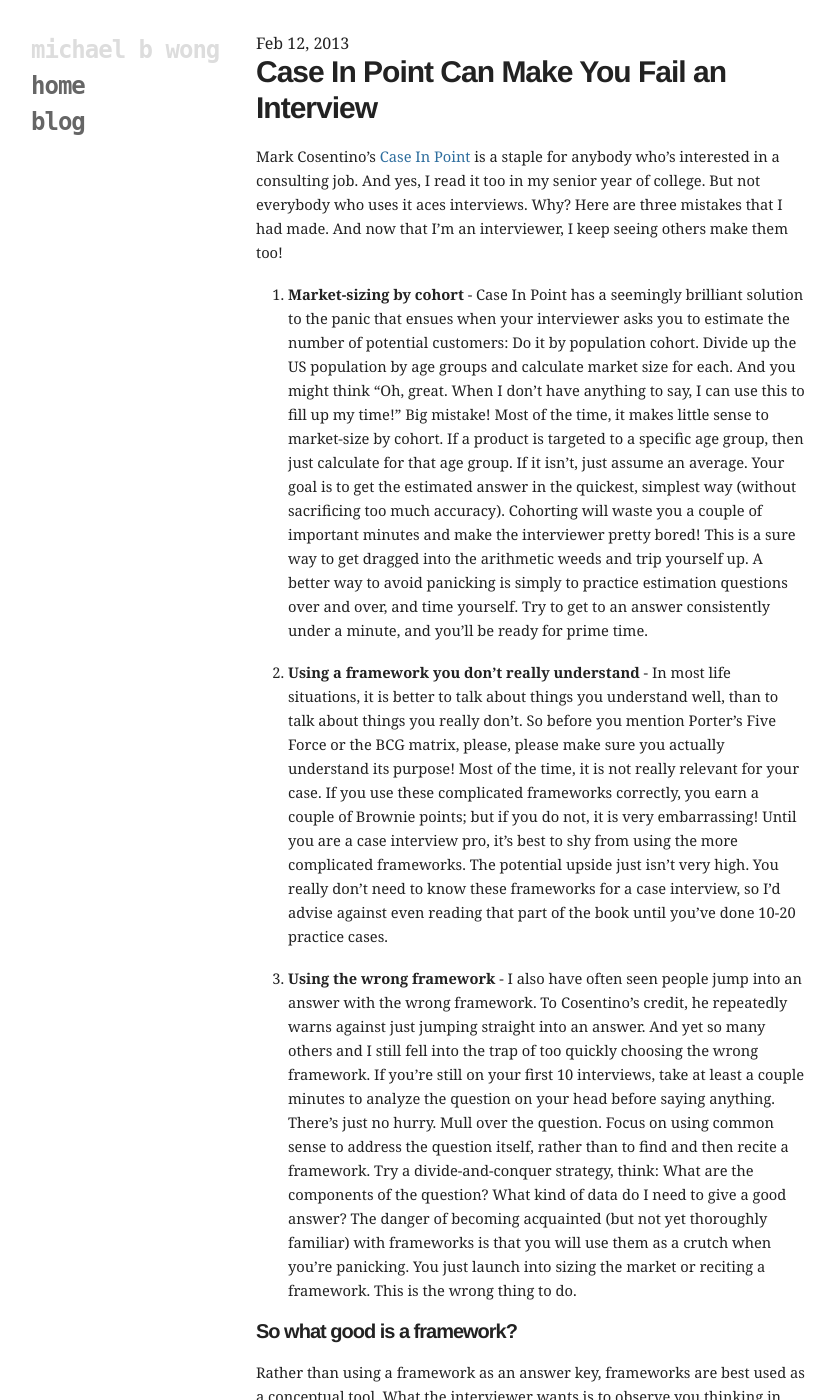
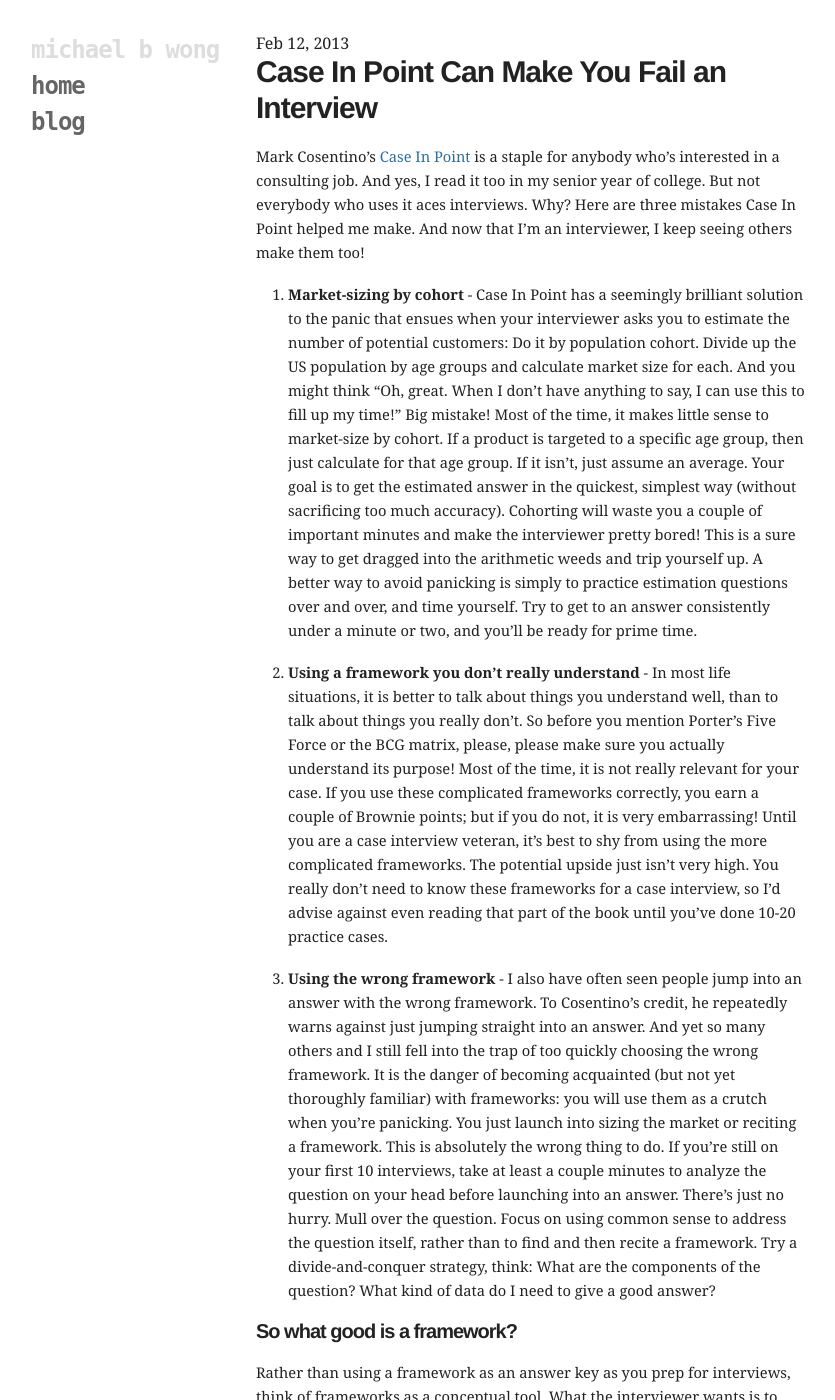
Before and after one commit to mbwong/mbwong.github.com, a Jekyll site: the page built from _posts/2013-02-12-case-in-point-can-help-you-fail-an-interview.md, in a window 1280 px wide and 1400 px high. Shown: the whole window, without its empty margins (94-929 px from the left). Built offline with Jekyll 4.4.1, drawn with Linux system fonts in a browser that asks for light colours; some of the changed text lies outside the part shown.

Commit message:
moar edits

```diff
--- a/_posts/2013-02-12-case-in-point-can-help-you-fail-an-interview.md
+++ b/_posts/2013-02-12-case-in-point-can-help-you-fail-an-interview.md
@@ -6,25 +6,25 @@ layout: post
 
 # Case In Point Can Make You Fail an Interview
 
-Mark Cosentino's [Case In Point][cip] is a staple for anybody who's interested in a consulting job. And yes, I read it too in my senior year of college. But not everybody who uses it aces interviews. Why? Here are three mistakes that I had made. And now that I’m an interviewer, I keep seeing others make them too!
+Mark Cosentino's [Case In Point][cip] is a staple for anybody who's interested in a consulting job. And yes, I read it too in my senior year of college. But not everybody who uses it aces interviews. Why? Here are three mistakes Case In Point helped me make. And now that I’m an interviewer, I keep seeing others make them too!
 
 [cip]: http://www.amazon.com/Case-Point-Complete-Interview-Preparation/dp/0971015864
 
-1. __Market-sizing by cohort__ - Case In Point has a seemingly brilliant solution to the panic that ensues when your interviewer asks you to estimate the number of potential customers: Do it by population cohort. Divide up the US population by age groups and calculate market size for each. And you might think "Oh, great. When I don't have anything to say, I can use this to fill up my time!" Big mistake! Most of the time, it makes little sense to market-size by cohort. If a product is targeted to a specific age group, then just calculate for that age group. If it isn't, just assume an average. Your goal is to get the estimated answer in the quickest, simplest way (without sacrificing too much accuracy). Cohorting will waste you a couple of important minutes and make the interviewer pretty bored! This is a sure way to get dragged into the arithmetic weeds and trip yourself up. A better way to avoid panicking is simply to practice estimation questions over and over, and time yourself. Try to get to an answer consistently under a minute, and you'll be ready for prime time.
+1. __Market-sizing by cohort__ - Case In Point has a seemingly brilliant solution to the panic that ensues when your interviewer asks you to estimate the number of potential customers: Do it by population cohort. Divide up the US population by age groups and calculate market size for each. And you might think "Oh, great. When I don't have anything to say, I can use this to fill up my time!" Big mistake! Most of the time, it makes little sense to market-size by cohort. If a product is targeted to a specific age group, then just calculate for that age group. If it isn't, just assume an average. Your goal is to get the estimated answer in the quickest, simplest way (without sacrificing too much accuracy). Cohorting will waste you a couple of important minutes and make the interviewer pretty bored! This is a sure way to get dragged into the arithmetic weeds and trip yourself up. A better way to avoid panicking is simply to practice estimation questions over and over, and time yourself. Try to get to an answer consistently under a minute or two, and you'll be ready for prime time.
 
-2. __Using a framework you don't really understand__ - In most life situations, it is better to talk about things you understand well, than to talk about things you really don't. So before you mention Porter's Five Force or the BCG matrix, please, please make sure you actually understand its purpose! Most of the time, it is not really relevant for your case. If you use these complicated frameworks correctly, you earn a couple of Brownie points; but if you do not, it is very embarrassing! Until you are a case interview pro, it's best to shy from using the more complicated frameworks. The potential upside just isn't very high. You really don't need to know these frameworks for a case interview, so I'd advise against even reading that part of the book until you've done 10-20 practice cases.
+2. __Using a framework you don't really understand__ - In most life situations, it is better to talk about things you understand well, than to talk about things you really don't. So before you mention Porter's Five Force or the BCG matrix, please, please make sure you actually understand its purpose! Most of the time, it is not really relevant for your case. If you use these complicated frameworks correctly, you earn a couple of Brownie points; but if you do not, it is very embarrassing! Until you are a case interview veteran, it's best to shy from using the more complicated frameworks. The potential upside just isn't very high. You really don't need to know these frameworks for a case interview, so I'd advise against even reading that part of the book until you've done 10-20 practice cases.
 
-3. __Using the wrong framework__ - I also have often seen people jump into an answer with the wrong framework. To Cosentino's credit, he repeatedly warns against just jumping straight into an answer. And yet so many others and I still fell into the trap of too quickly choosing the wrong framework. If you're still on your first 10 interviews, take at least a couple minutes to analyze the question on your head before saying anything. There's just no hurry. Mull over the question. Focus on using common sense to address the question itself, rather than to find and then recite a framework. Try a divide-and-conquer strategy, think: What are the components of the question? What kind of data do I need to give a good answer? The danger of becoming acquainted (but not yet thoroughly familiar) with frameworks is that you will use them as a crutch when you're panicking. You just launch into sizing the market or reciting a framework. This is the wrong thing to do.
+3. __Using the wrong framework__ - I also have often seen people jump into an answer with the wrong framework. To Cosentino's credit, he repeatedly warns against just jumping straight into an answer. And yet so many others and I still fell into the trap of too quickly choosing the wrong framework. It is the danger of becoming acquainted (but not yet thoroughly familiar) with frameworks: you will use them as a crutch when you're panicking. You just launch into sizing the market or reciting a framework. This is absolutely the wrong thing to do. If you're still on your first 10 interviews, take at least a couple minutes to analyze the question on your head before launching into an answer. There's just no hurry. Mull over the question. Focus on using common sense to address the question itself, rather than to find and then recite a framework. Try a divide-and-conquer strategy, think: What are the components of the question? What kind of data do I need to give a good answer?
 
 ## So what good is a framework?
 
-Rather than using a framework as an answer key, frameworks are best used as a conceptual tool. What the interviewer wants is to observe you thinking in real time and frameworks can give you ideas about how to organize your thinking. For example, if the interviewer doesn't specify the price of a product she wants to sell, the pricing frameworks can help you quickly identify potential answers. If you are familiar with Case In Point frameworks, you will know that you can price based on cost, customer willingness to pay, or competitor prices. Having such frameworks in the back of your head will help you quickly think of the components you need to consider when facing a case question.
+Rather than using a framework as an answer key as you prep for interviews, think of frameworks as a conceptual tool. What the interviewer wants is to observe you thinking in real time and frameworks can give you ideas about how to organize your thinking. For example, if the interviewer doesn't specify the price of a product she wants to sell, the pricing frameworks can help you quickly identify potential answers. If you are familiar with Case In Point frameworks, you will know that you can price based on cost, customer willingness to pay, or competitor prices. Having such frameworks in the back of your head will help you quickly think of the components you need to consider when facing a case question.
 
 Frameworks also give you an idea of what the structure of case discussion should like. They are examples of good answers, and they should be thought of as such and not more. Becoming familiar with them will help you think of good answers. But don't stick to them rigidly. Rote memorization won't get you very far. Please take the time to understand the frameworks! I see too many bright kids fall into this trap.
 
 ## Conclusion
 
-So should you still buy Case In Point? Probably, yes. It is still full of great advice about how to approach a case question and how to organize your thoughts. If you've never done a case before, Case In Point will do you much more good than harm. It will give you a much better idea of what you're getting into. But a lazy and uncritical reader may slightly be misguided. You are now warned.
+So should you still buy Case In Point? Probably, yes. It is still full of great advice about how to approach a case question and how to organize your thoughts. If you've never done a case before, Case In Point will do you much more good than harm. It will give you a much better idea of what you're getting into. But a lazy and uncritical reader may be misguided and fall into one of the above traps. You are now warned.
 
 And, oh yes, let us not forget the most important tip from Cosentino... Practice! In my experience, it is the single best predictor of interview success. Start early. Find someone intelligent and intense to practice with, every day. Estimate everything in your daily life. If you're running low on case questions, just read WSJ and think of each article as a case question.
 
```
